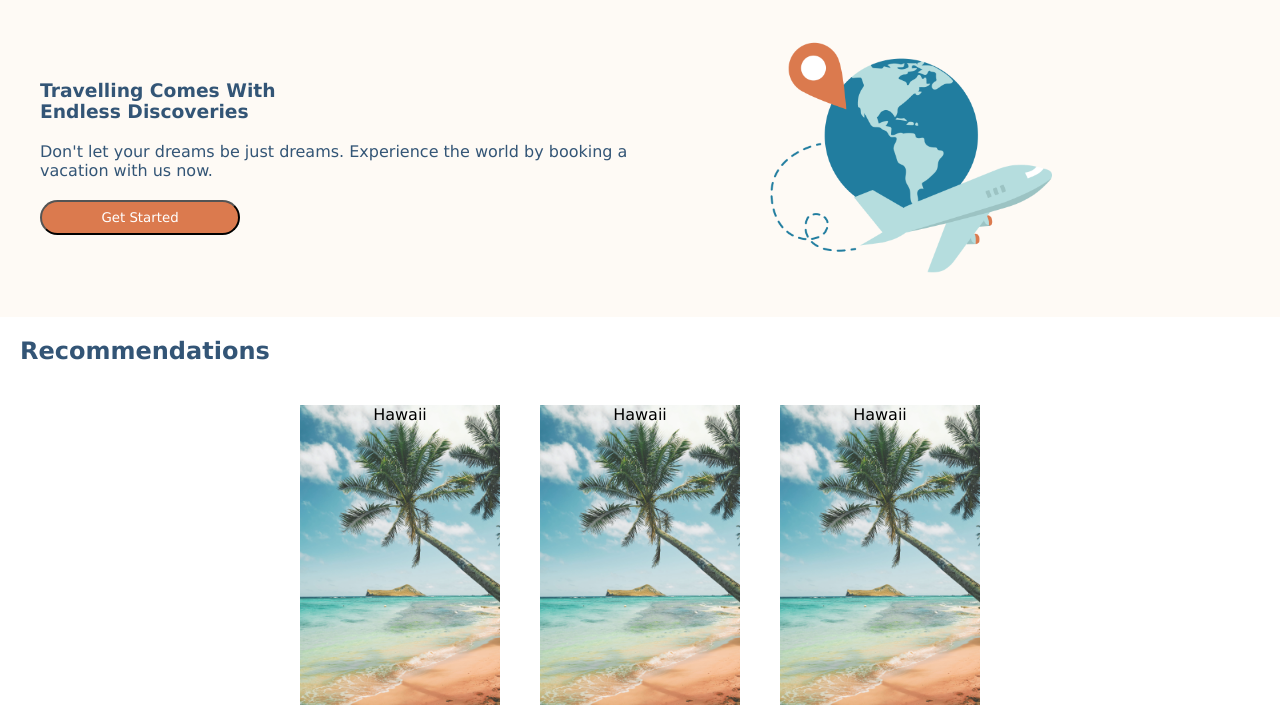
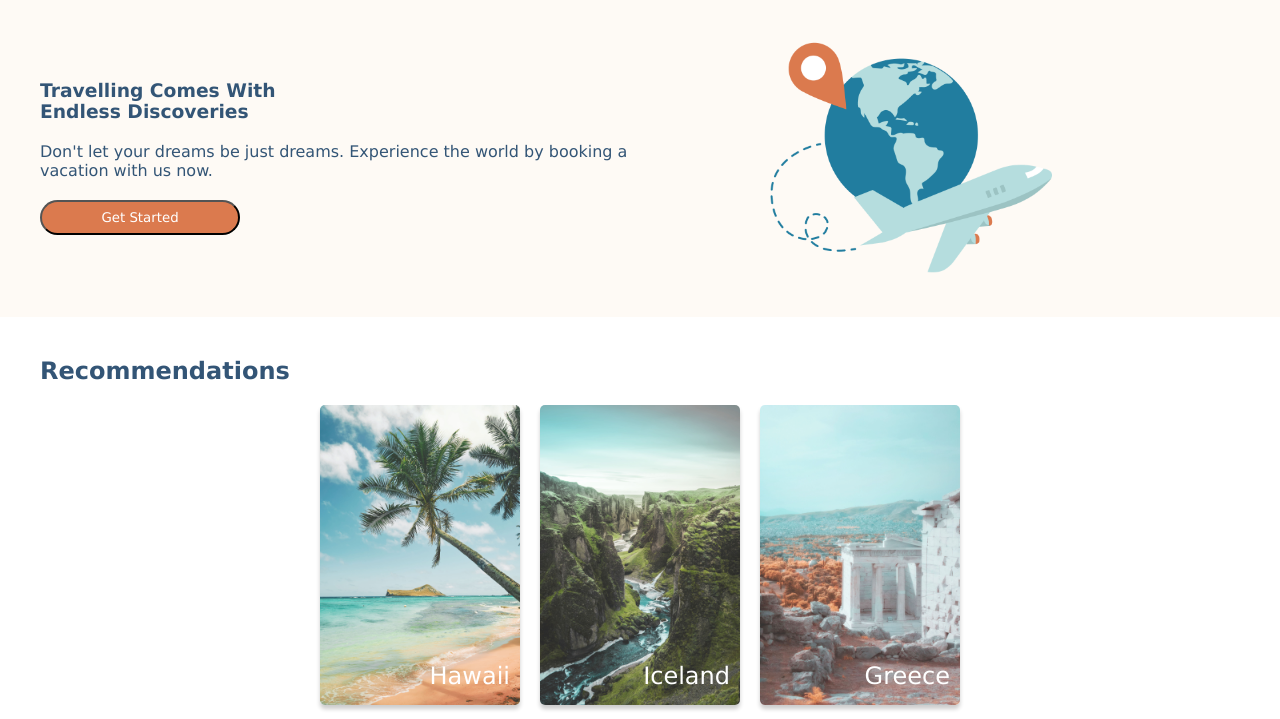
Before and after one commit to Anurag-Bhattacharya4199/anurag-bhattacharya-travelsite, a plain HTML site: page index.html in a window 1280 px wide. Shown: the part 81-800 px from the top of the page. Drawn offline with Linux system fonts and the light colour scheme.

Commit message:
Finished Recommendations Section of Main Page

```diff
--- a/css/global.css
+++ b/css/global.css
@@ -43,27 +43,3 @@
 .mainNavigation__navLink-active {
   border-bottom: #DB7A4E 3px solid;
 }
-
-.recommendationsCards__Card.hawaii {
-  background-image: url("../assets/images/hawaii.jpg");
-  background-size: contain;
-  background-repeat: no-repeat;
-  height: 200px;
-  width: 200px;
-}
-
-.recommendationsCards__Card.iceland {
-  background-image: url("../assets/images/iceland.jpg");
-  background-size: contain;
-  background-repeat: no-repeat;
-  height: 200px;
-  width: 200px;
-}
-
-.recommendationsCards__Card.greece {
-  background-image: url("../assets/images/greece.jpg");
-  background-size: contain;
-  background-repeat: no-repeat;
-  height: 200px;
-  width: 200px;
-}
--- a/css/main.css
+++ b/css/main.css
@@ -54,6 +54,7 @@
 
 .recommendationsSection__content {
   padding: 20px;
+  margin: 20px;
 }
 
 .recommendationsSection__title {
@@ -61,33 +62,68 @@
   margin-bottom: 20px;
 }
 
-.reccomendationsCards {
+.recommendationsCards {
   display: flex;
   text-align: center;
   justify-content: center;
 }
 
-.reccomendationsCards_Card.hawaii {
+.recommendationsCards_Card.hawaii {
   background-image: url("../assets/images/hawaii.jpg");
   background-size: contain;
   background-repeat: no-repeat;
-  margin: 20px;
-  height: 400px;
+  margin-right: 20px;
+  height: 300px;
   width: 200px;
+  border-radius: 5px;
+  position: relative;
+  box-shadow: 0px 4px 4px rgba(0, 0, 0, 0.2);
 }
 
-.recommendationsCards__Card.iceland {
+.hawaii-text {
+  position: absolute;
+  color: #FFFFFF;
+  font-size: 24px;
+  bottom: 5%;
+  right: 5%;
+}
+
+.recommendationsCards_Card.iceland {
   background-image: url("../assets/images/iceland.jpg");
   background-size: contain;
   background-repeat: no-repeat;
-  height: 200px;
+  margin-right: 10px;
+  height: 300px;
   width: 200px;
+  border-radius: 5px;
+  position: relative;
+  box-shadow: 0px 4px 4px rgba(0, 0, 0, 0.2);
 }
 
-.recommendationsCards__Card.greece {
+.iceland-text {
+  position: absolute;
+  color: #FFFFFF;
+  font-size: 24px;
+  bottom: 5%;
+  right: 5%;
+}
+
+.recommendationsCards_Card.greece {
   background-image: url("../assets/images/greece.jpg");
   background-size: contain;
   background-repeat: no-repeat;
-  height: 200px;
+  margin-left: 10px;
+  height: 300px;
   width: 200px;
+  border-radius: 5px;
+  position: relative;
+  box-shadow: 0px 4px 4px rgba(0, 0, 0, 0.2);
 }
+
+.greece-text {
+  position: absolute;
+  color: #FFFFFF;
+  font-size: 24px;
+  bottom: 5%;
+  right: 5%;
+}
--- a/index.html
+++ b/index.html
@@ -61,15 +61,15 @@
     <section class="recommendationsSection">
       <div class="recommendationsSection__content">
         <h1 class="recommendationsSection__title">Recommendations</h1>
-        <div class="reccomendationsCards">
-          <article class="reccomendationsCards_Card hawaii">
-            <span class="hawaii-text">Hawaii</span>
+        <div class="recommendationsCards">
+          <article class="recommendationsCards_Card hawaii">
+            <p class="hawaii-text">Hawaii</p>
           </article>
-          <article class="reccomendationsCards_Card hawaii">
-            <p>Hawaii</p>
+          <article class="recommendationsCards_Card iceland">
+            <p class="iceland-text">Iceland</p>
           </article>
-          <article class="reccomendationsCards_Card hawaii">
-            <p>Hawaii</p>
+          <article class="recommendationsCards_Card greece">
+            <p class="greece-text">Greece</p>
           </article>
         </div>
       </div>
```
